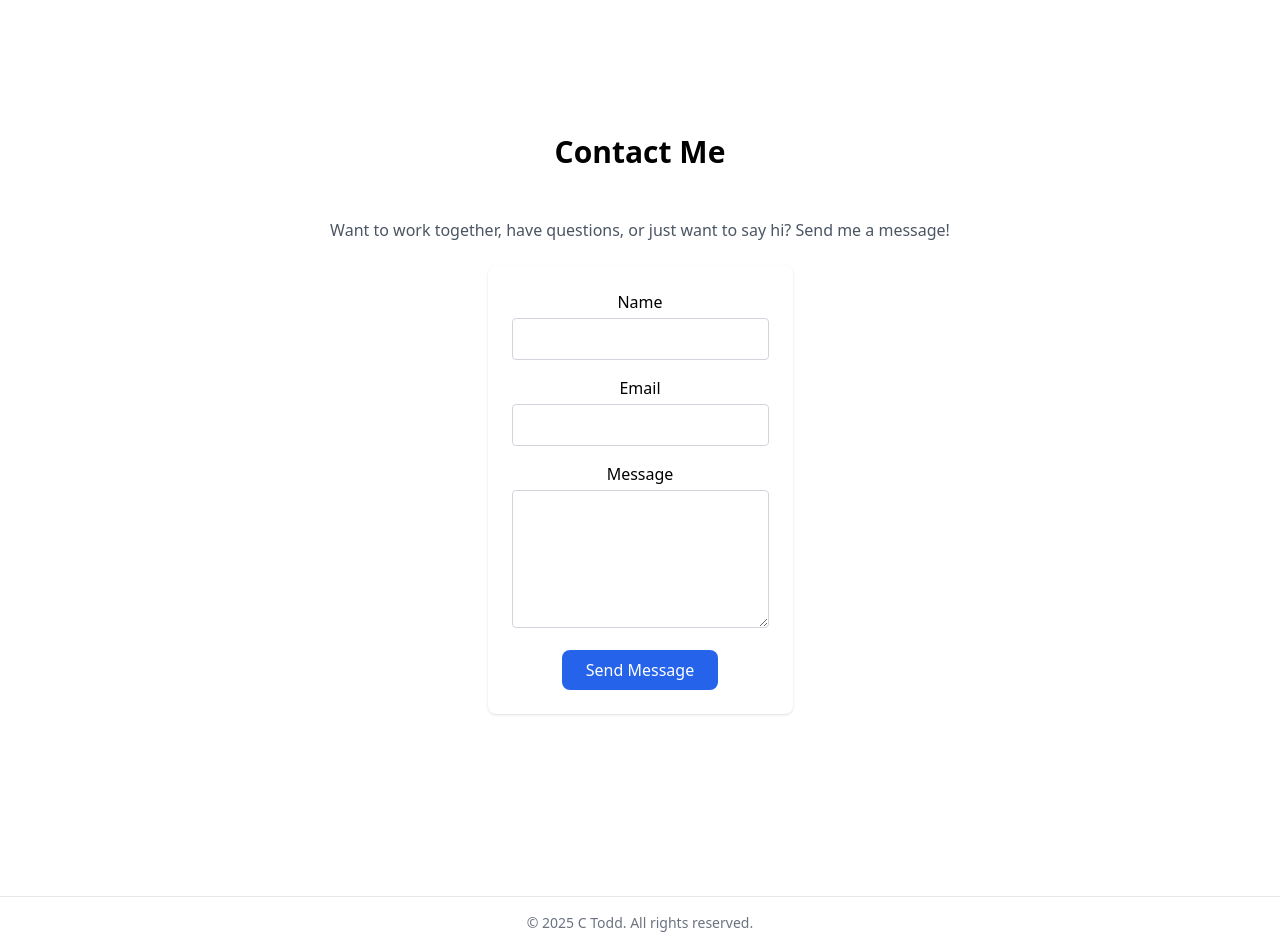
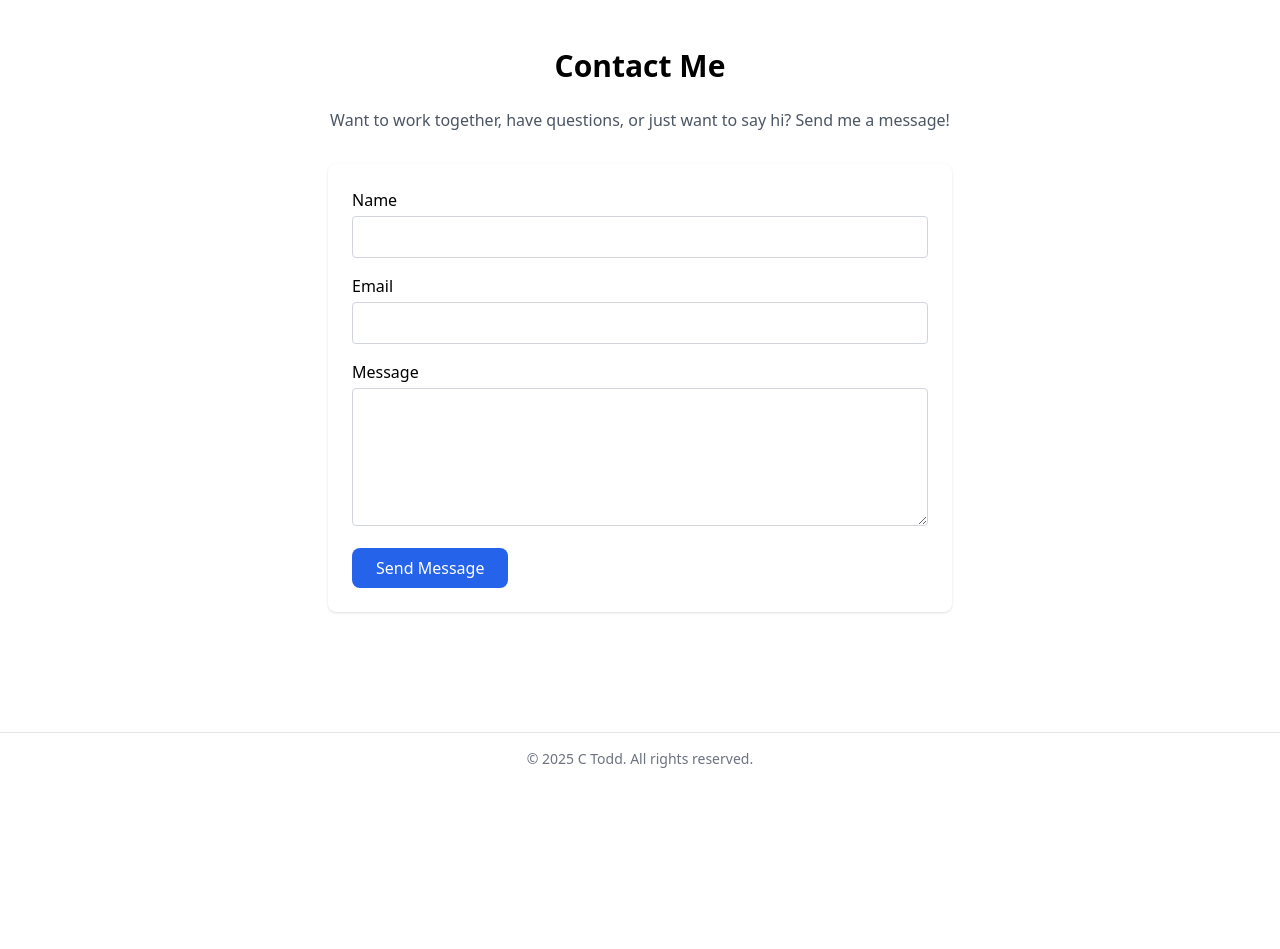
Before and after one commit to iamctodd/site2025, a Flask app: page /contact in a window 1280 px wide. Shown: the part 61-1010 px from the top of the page. After the commit the page ends 829 px from the top, so only its background shows below. Run offline with Flask 3, Linux system fonts and the light colour scheme; some libraries are stand-ins or nearby versions.

Commit message:
white-space update (ugh

```diff
--- a/app.py
+++ b/app.py
@@ -1,13 +1,21 @@
-from flask import Flask, render_template, request, flash, redirect, url_for
+import os
+
+from dotenv import load_dotenv
+from flask import Flask, flash, redirect, render_template, request, url_for
 from flask_mail import Mail, Message
 
+load_dotenv()
+
 app = Flask(__name__)
+
+app.config['MAIL_USERNAME'] = os.getenv('MAIL_USERNAME')
+app.config['MAIL_PASSWORD'] = os.getenv('MAIL_PASSWORD')
 app.secret_key = 'replace-with-a-secret-key'
 
 projects = [
+        {"title": "Tyche Tools — Product Lead", "description": "Creating tools for data-driven operations in tech and product management.", "link": "#"},
         {"title": "Appcues — VP of Product", "description": "Scaled product and design teams, launched analytics features driving 2x engagement.", "link": "#"},
         {"title": "Vempathy — CEO & Co-founder", "description": "Built AI-driven user research platform acquired by a major UX firm.", "link": "#"},
-        {"title": "Tyche Tools — Founder", "description": "Creating tools for data-driven operations in tech and product management.", "link": "#"},
         {"title": "Product Roadmaps Relaunched — Co-author", "description": "Authored a book on modern product roadmap techniques and frameworks.", "link": "#"}
         ]
 
@@ -18,7 +26,7 @@ app.config.update(
     MAIL_USE_TLS=True,
     MAIL_USERNAME='your_email@example.com',
     MAIL_PASSWORD='your_email_password',
-    MAIL_DEFAULT_SENDER=('C Todd', 'email@example.com')
+    MAIL_DEFAULT_SENDER=('C Todd', 'example@ctodd.com')
     )
 mail = Mail(app)
 
--- a/templates/contact.html
+++ b/templates/contact.html
@@ -1,12 +1,12 @@
 {% extends "layout.html" %}
 {% block title %}Contact | C Todd{% endblock title %}
-
 {% block content %}
-<section class="min-h-screen flex flex-col justify-center items-center text-center space-y-6">
-  <h1 class="text-3xl font-bold mb-6 text-center">Contact Me</h1>
-  <p class="text-center text-gray-600 mb-8">
+<section class="flex flex-col items-center max-w-3xl mx-auto p-6">
+<div class="max-w-3xl w-full p-6">
+<h1 class="text-3xl font-bold mb-6 text-center">Contact Me</h1>
+<p class="text-center text-gray-600 mb-8">
     Want to work together, have questions, or just want to say hi? Send me a message!
-  </p>
+</p>
 
   {% with messages = get_flashed_messages(with_categories=true) %}
     {% if messages %}
--- a/templates/layout.html
+++ b/templates/layout.html
@@ -18,8 +18,7 @@
         <a href="/contact" class="text-gray-600 hover:text-black">Contact</a>
       </nav>
     </header>
-
-    <main class="max-w-3xl mx-auto p-6">
+    <main class="max-w-3xl mx-auto px-6 pb-6">
       {% block content %}{% endblock %}
     </main>
 
```
Also changed, not shown: 2 other files.
